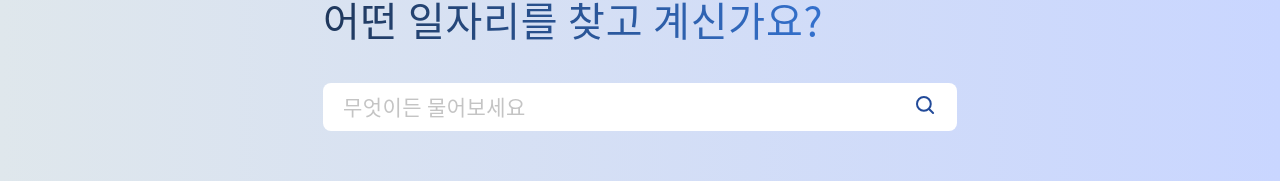
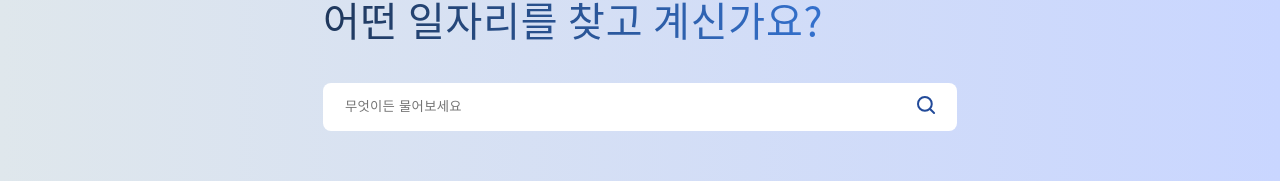
Before and after one commit to G-E-ANADA/inable-fe, a React (Vite) app: page / in a window 1280 px wide. Shown: the part 270-451 px from the top of the page. Built offline with nearby package versions, Linux system fonts and the light colour scheme; no server answers.

Commit message:
[style] inputbox 경계, 아웃라인정리 (kan-38)

```diff
--- a/src/components/Home.tsx
+++ b/src/components/Home.tsx
@@ -28,7 +28,13 @@ const Home = ({}) => {
           <p className={styles.p}>{`어떤 일자리를 찾고 계신가요? `}</p>
         </div>
         <div className={styles.parent11}>
-          <div className={styles.div37}>무엇이든 물어보세요</div>
+          {/* <div className={styles.div37}>무엇이든 물어보세요</div> */}
+          <input
+            className={styles.div37}
+            placeholder="무엇이든 물어보세요"
+            // value={username}
+            // onChange={(e) => setUsername(e.target.value)}
+          ></input>
           <button className={styles.frameChild} onClick={chatbotHandler}>
             <img src={searchIcon} />
           </button>
--- a/src/css/Home.module.css
+++ b/src/css/Home.module.css
@@ -193,6 +193,9 @@ body {
 }
 .div37 {
   position: relative;
+  width: 100%;
+  border: none;
+  outline: none;
   letter-spacing: 0.02em;
   line-height: 150%;
 }
```
